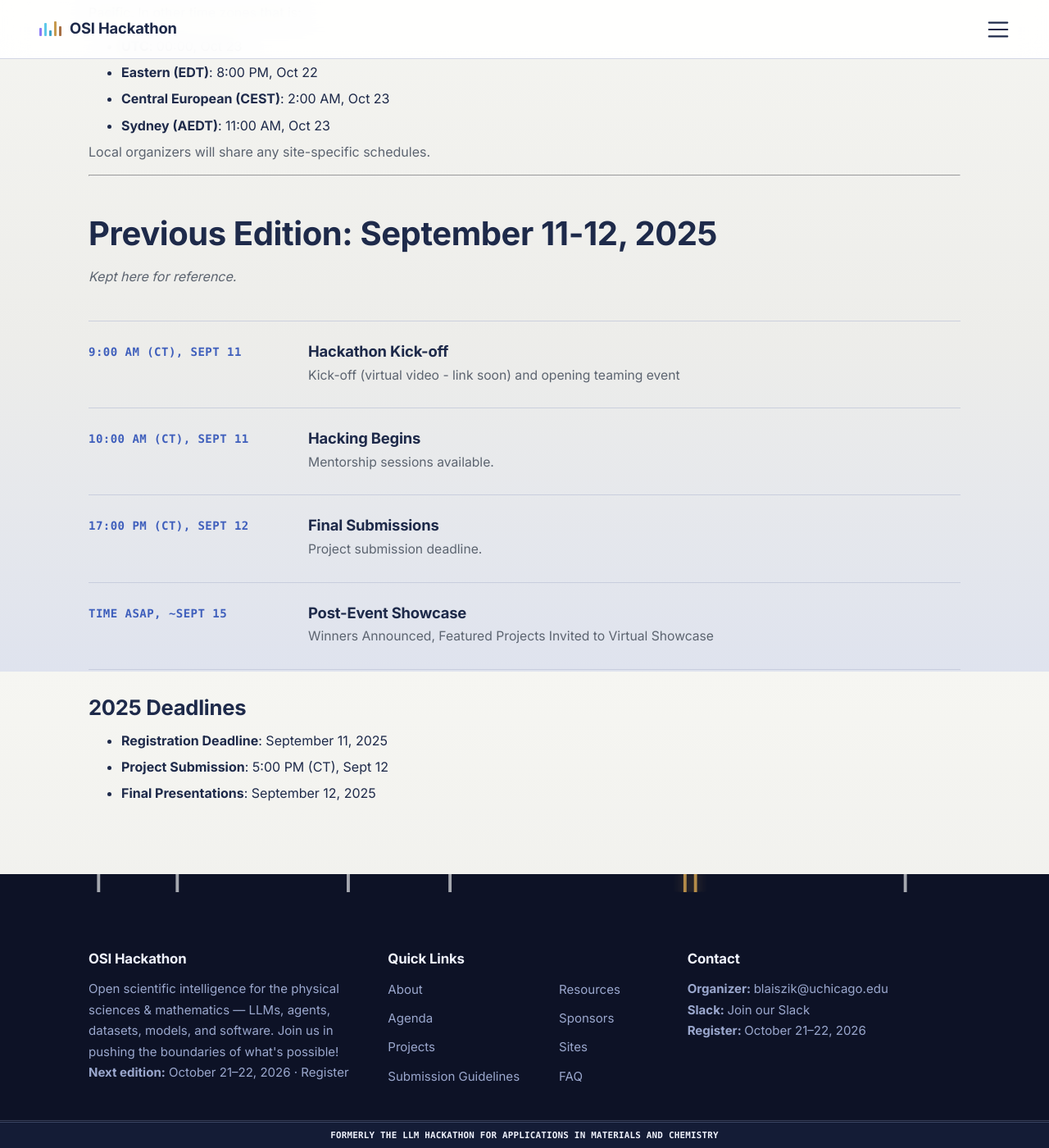
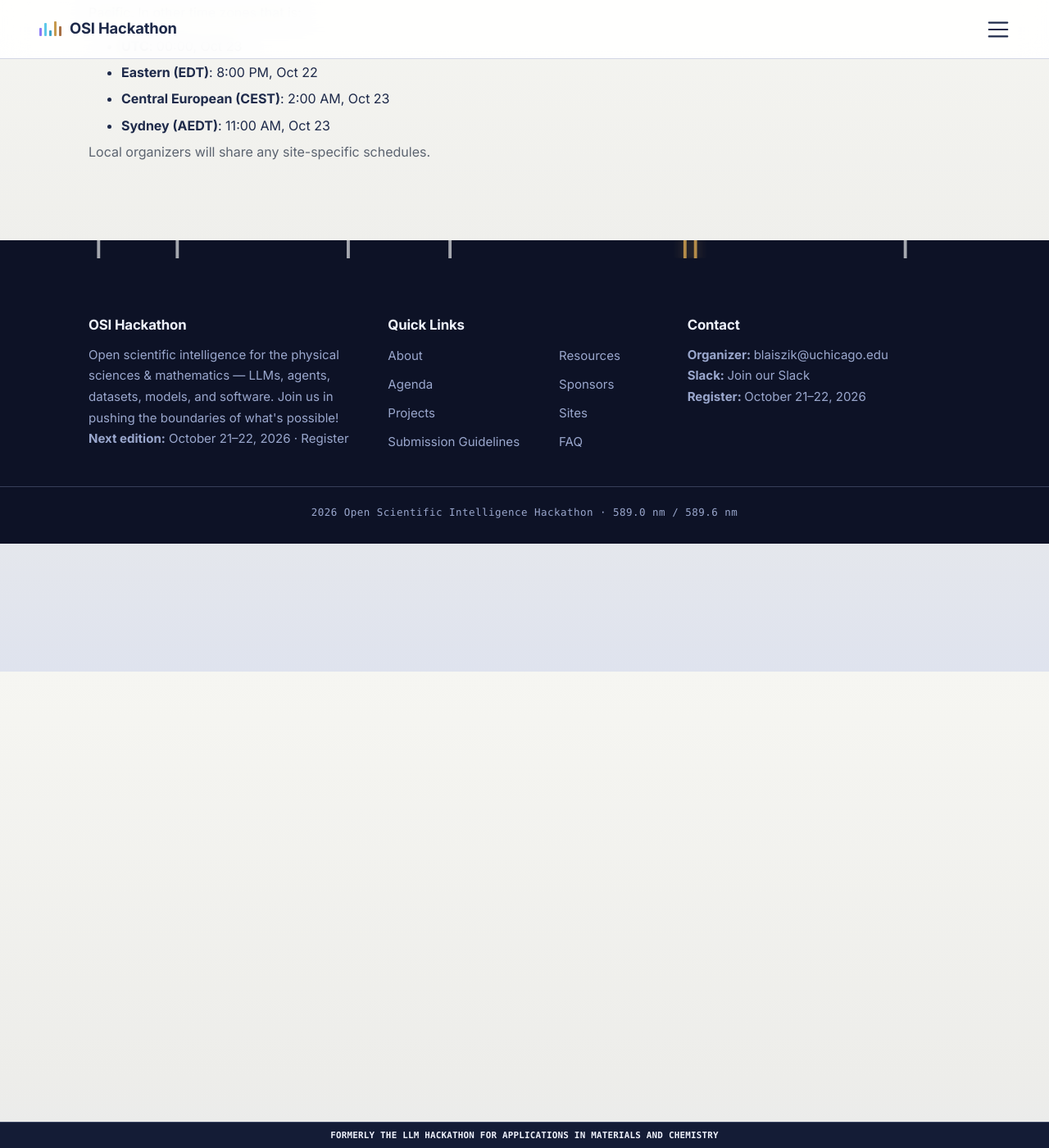
Before and after one commit to llmhackathon/llmhackathon.github.io, a Jekyll site: the page built from agenda.md, in a window 1280 px wide and 1400 px high, scrolled down 1881 px. Shown: the whole window at 82% size. Built offline with Jekyll 4.4.1, drawn with Linux system fonts in a browser that asks for light colours; some web fonts are replaced.

Commit message:
Remove 2025 schedule from agenda page
The agenda now covers only the October 21–22, 2026 edition.

Co-Authored-By: Claude Opus 5.5 <noreply@anthropic.com>

```diff
--- a/agenda.md
+++ b/agenda.md
@@ -67,27 +67,3 @@ Teams start on October 21 at whatever local time suits them. The one fixed time
 - **Sydney (AEDT)**: 11:00 AM, Oct 23
 
 Local organizers will share any site-specific schedules.
-
----
-
-## Previous Edition: {{ site.event.dates }}
-
-*Kept here for reference.*
-
-<div class="schedule-timeline">
-    {% for item in site.data.schedule.items %}
-    <div class="schedule-item">
-        <div class="schedule-time">{{ item.time }}</div>
-        <div class="schedule-details">
-            <h4>{{ item.title }}</h4>
-            <p>{{ item.description }}</p>
-        </div>
-    </div>
-    {% endfor %}
-</div>
-
-### 2025 Deadlines
-
-- **Registration Deadline**: September 11, 2025
-- **Project Submission**: {{ site.event.submission_deadline }}
-- **Final Presentations**: September 12, 2025
```
